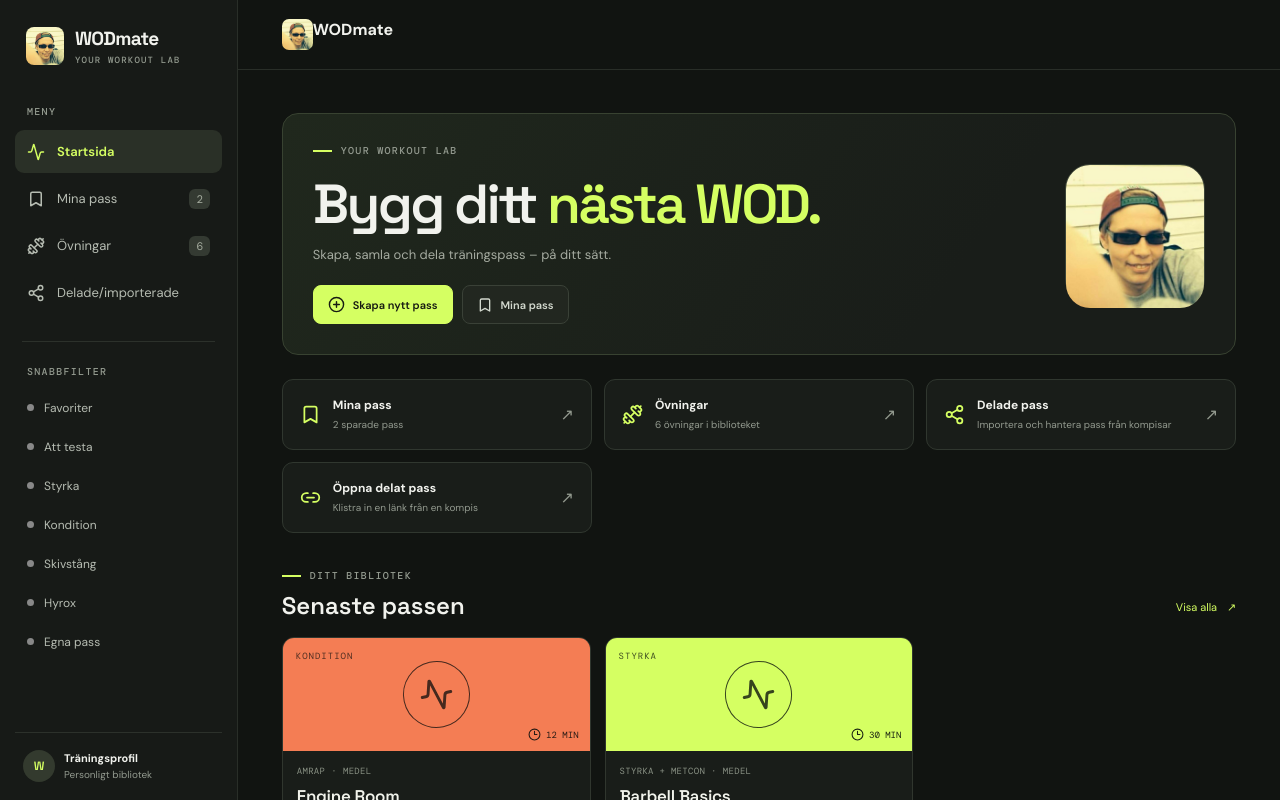
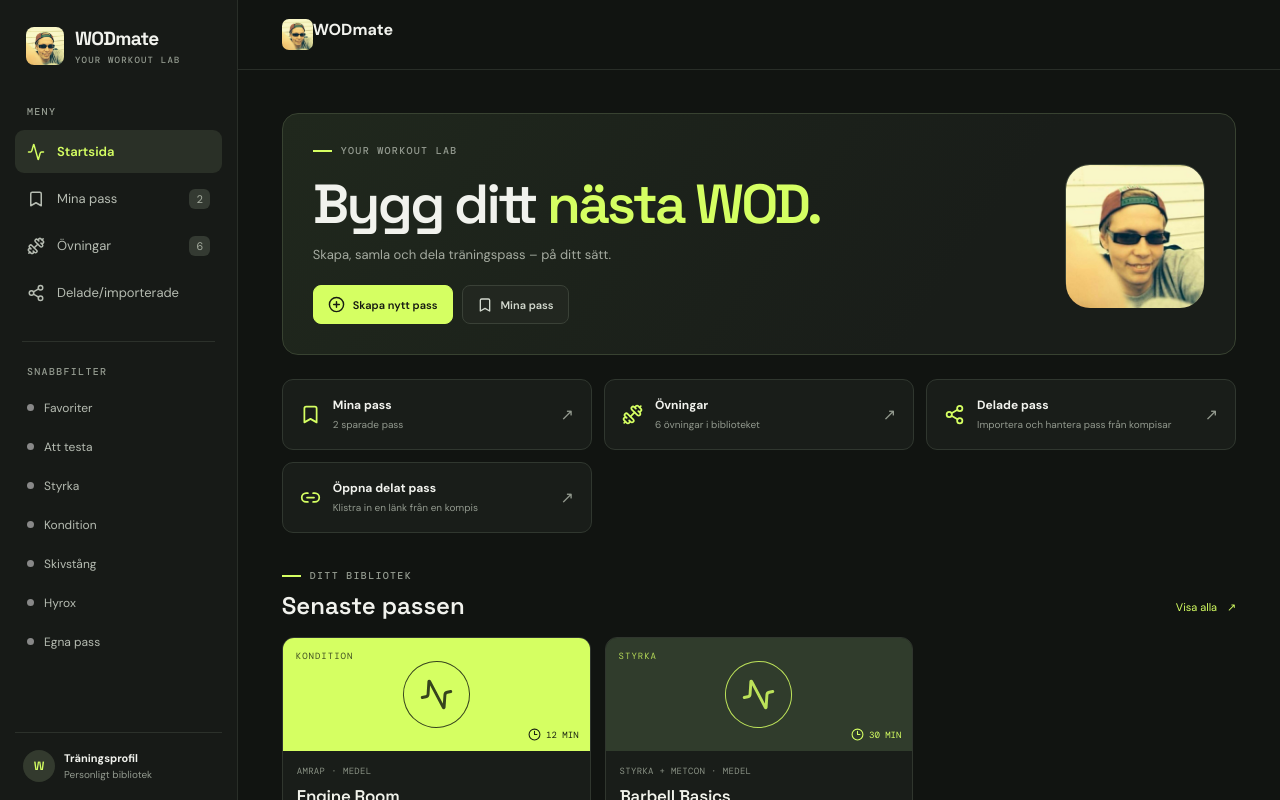
Before and after one commit to sandstromMartin/wodmate, a React (Vite) app: page / in a window 1280 px wide. Shown: the top 800 px of the page. Built offline with nearby package versions, Linux system fonts and the light colour scheme.

Commit message:
Dela pass vid visningsläge

```diff
--- a/src/styles.css
+++ b/src/styles.css
@@ -238,3 +238,20 @@ html,body,#root{max-width:100%;overflow-x:hidden}
   .library-toolbar .button{flex:1 1 calc(50% - 7px);font-size:10px;padding:0 8px}
   .library-toolbar select{flex:1 1 100%;max-width:none}
 }
+
+
+/* WODmate workout cards: alternate lime and forest green, no orange */
+.workout-cards .workout-card:nth-child(odd) .workout-card-art {
+  background: var(--lime);
+  color: #1b2412;
+}
+.workout-cards .workout-card:nth-child(even) .workout-card-art {
+  background: #303c2c;
+  color: #d5ff62;
+}
+
+
+/* Share current workout directly from browse presentation */
+.presentation-share{display:inline-flex;align-items:center;justify-content:center;gap:6px;min-height:38px;padding:0 11px;border:1px solid #53673a;border-radius:9px;background:#20291c;color:var(--lime);font:600 12px 'DM Sans',sans-serif;cursor:pointer;white-space:nowrap;}
+.presentation-share:hover{background:#2b3823;border-color:var(--lime);}
+@media(max-width:390px){.presentation-share{font-size:10px;padding:0 7px;gap:4px}.presentation-share svg{width:13px;height:13px}}
```
Also changed, not shown: src/App.tsx (+1 -1 lines).
